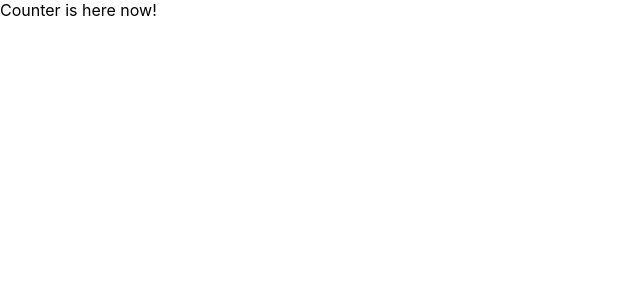
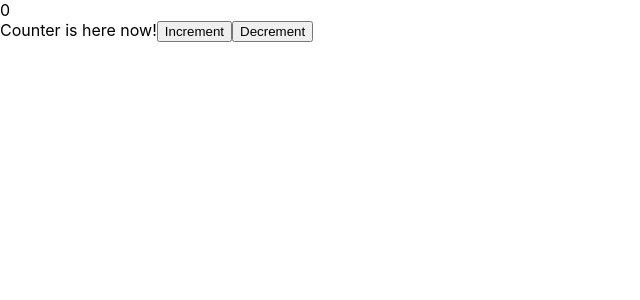
Before and after one commit to afzalhussein/proj-react-ts-conversion, a React (Create React App) app: page / in a window 1280 px wide. Shown: the top 300 px of the page, without its empty margins (0-640 px from the left). Built offline with nearby package versions, Linux system fonts and the light colour scheme.

Commit message:
Added counter component and feature

```diff
--- a/src/App.tsx
+++ b/src/App.tsx
@@ -1,10 +1,12 @@
-import React from 'react';
+import React, { useState } from 'react';
 import { Counter } from './components/counter';
 
 function App() {
+  const [counter, setCounter] = useState(0);
   return (
     <div className="App">
-      <Counter />
+      <div>{counter}</div>
+      <Counter handleClick={ setCounter } />
     </div>
   );
 }
--- a/src/components/counter.tsx
+++ b/src/components/counter.tsx
@@ -1,3 +1,11 @@
-export const Counter = (props:any) => {
-    return <div>Counter is here now!</div>
+export const Counter = ({ handleClick }: any) => {
+    const handleClickIncrement = () => handleClick((counter:number)=>counter+1);
+    const handleClickDecrement = () => handleClick((counter:number)=>counter-1);
+    return (
+        <div>
+        Counter is here now!
+            <button onClick={handleClickIncrement}>Increment</button>
+            <button onClick ={handleClickDecrement}>Decrement</button>
+        </div>
+    );
 }
```
